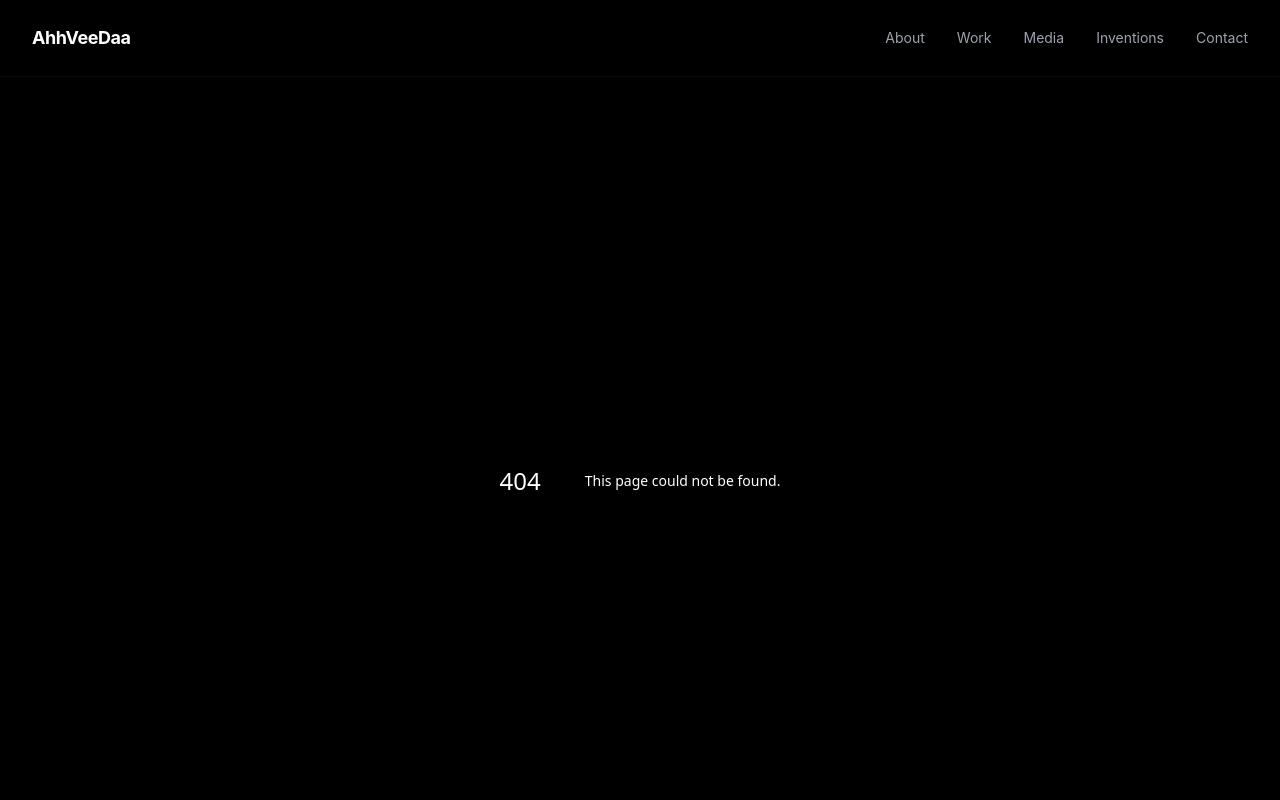
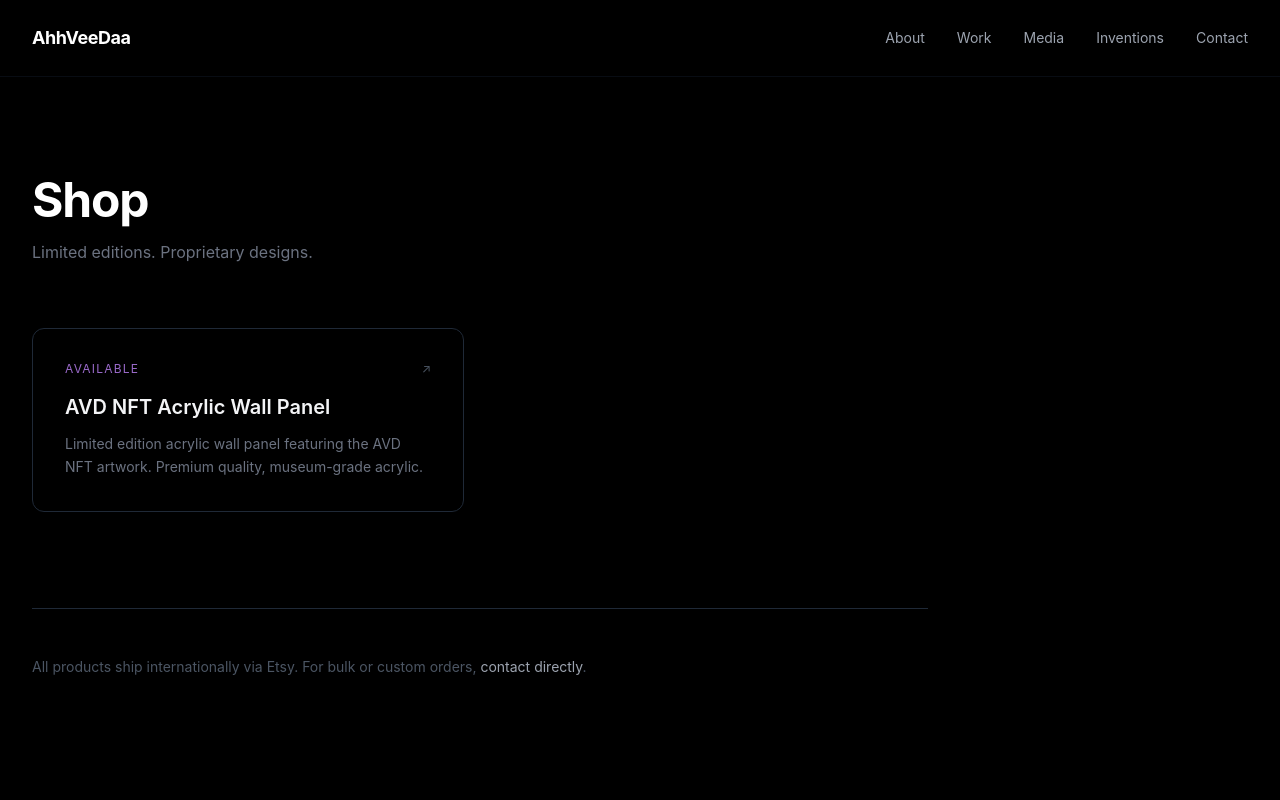
Before and after one commit to AhhVeeDaa/Website, a Next.js app: page /shop in a window 1280 px wide. Before the commit this address had no page. Shown: the top 800 px of the page. Built offline with nearby package versions, Linux system fonts and the light colour scheme.

Commit message:
Create Shop page with Etsy AVD NFT product

```diff
--- /dev/null
+++ b/app/shop/page.tsx
@@ -0,0 +1,44 @@
+export default function Shop() {
+  const products = [
+    {
+      title: "AVD NFT Acrylic Wall Panel",
+      description: "Limited edition acrylic wall panel featuring the AVD NFT artwork. Premium quality, museum-grade acrylic.",
+      url: "https://ahhveedaa.etsy.com/uk/listing/1373729875/avd-nft-acrylic-wall-panel",
+      status: "Available",
+    },
+  ];
+
+  return (
+    <main className="flex min-h-screen flex-col items-start px-8 py-24">
+      <div className="max-w-4xl w-full">
+        <h1 className="text-5xl font-bold mb-4 tracking-tight">Shop</h1>
+        <p className="text-gray-500 mb-16">Limited editions. Proprietary designs.</p>
+
+        <div className="grid grid-cols-1 sm:grid-cols-2 gap-8">
+          {products.map((product, idx) => (
+            <a
+              key={idx}
+              href={product.url}
+              target="_blank"
+              rel="noopener noreferrer"
+              className="group border border-gray-800 rounded-xl p-8 hover:border-purple-500/50 hover:bg-gray-900/30 transition-all duration-300"
+            >
+              <div className="flex items-center justify-between mb-4">
+                <span className="text-xs uppercase tracking-widest text-purple-400/80">{product.status}</span>
+                <span className="text-gray-600 text-xs group-hover:text-gray-400 transition-colors">↗</span>
+              </div>
+              <h3 className="text-xl font-semibold text-gray-100 mb-3 group-hover:text-purple-400 transition-colors">{product.title}</h3>
+              <p className="text-gray-500 text-sm leading-relaxed">{product.description}</p>
+            </a>
+          ))}
+        </div>
+
+        <div className="mt-24 border-t border-gray-800 pt-12">
+          <p className="text-gray-600 text-sm">
+            All products ship internationally via Etsy. For bulk or custom orders, <a href="/contact" className="text-gray-400 hover:text-purple-400 transition-colors">contact directly</a>.
+          </p>
+        </div>
+      </div>
+    </main>
+  )
+}
```
